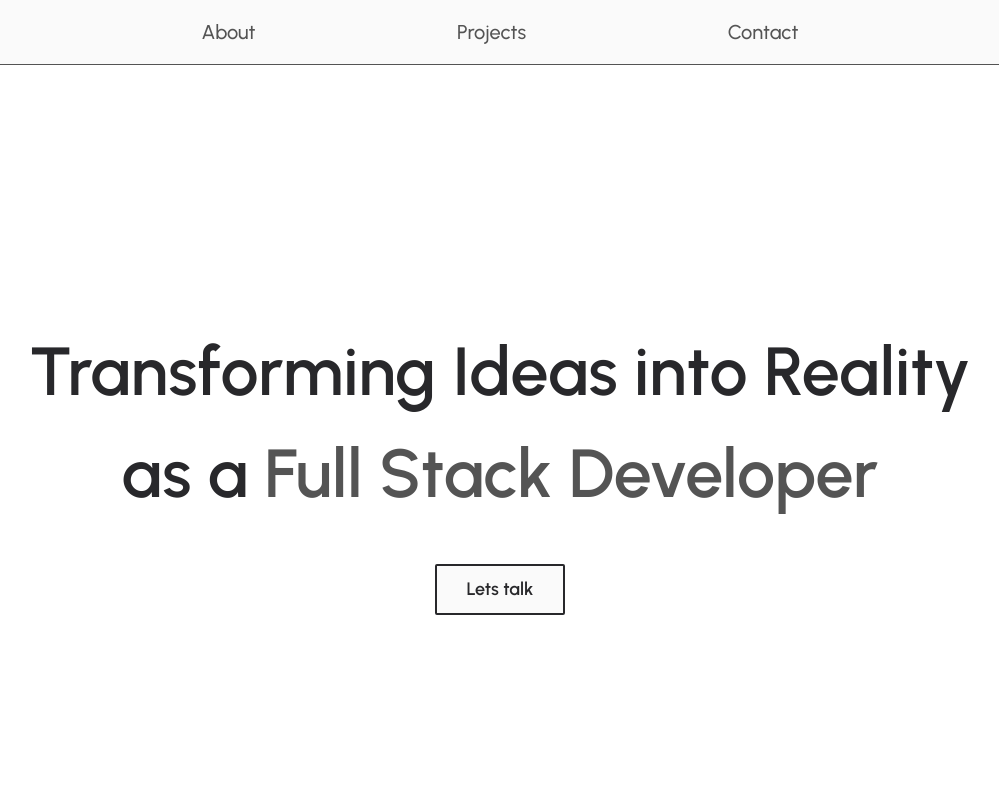
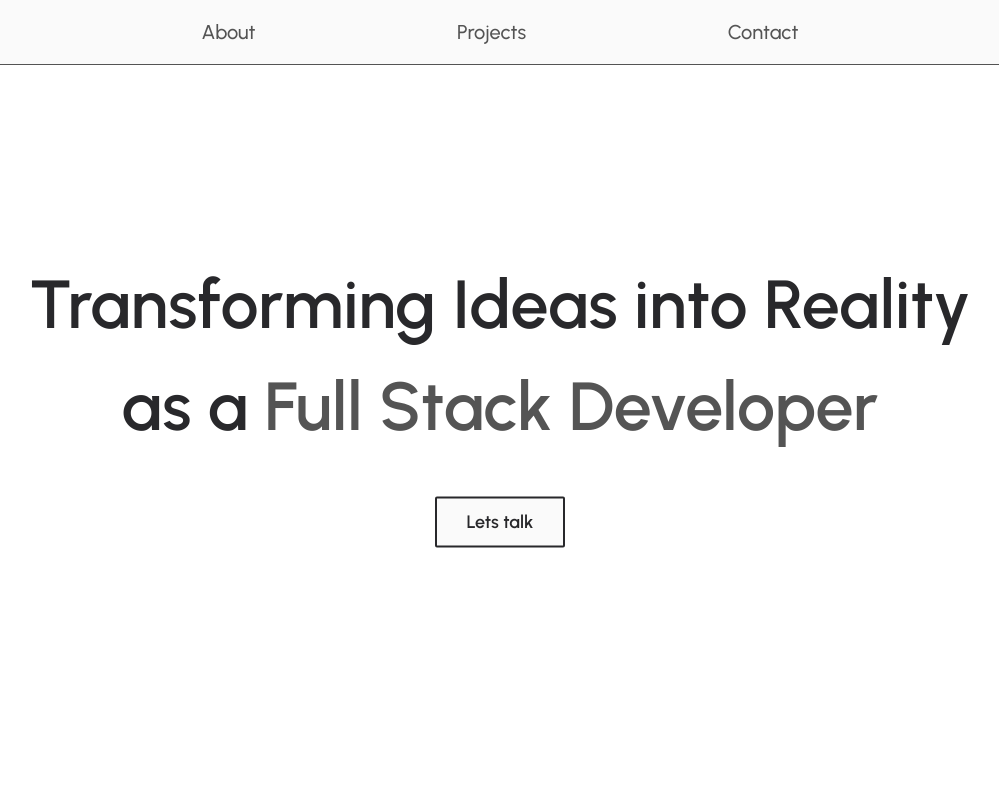
Before and after one commit to a1tdev/sbc-assignment-portfolio, a plain HTML site: page index.html in a window 1280 px wide. Shown: the top 797 px of the page, without its empty margins (140-1139 px from the left). Drawn offline with Linux system fonts and the light colour scheme.

Commit message:
Updated header height

```diff
--- a/index.html
+++ b/index.html
@@ -25,12 +25,14 @@
       </nav>
 
       <div class="header-bg">
-        <div class="header-container page-container">
-          <h1>
-            Transforming Ideas into Reality as a
-            <span class="highlight">Full Stack Developer</span>
-          </h1>
-          <a href="#contact" class="btn btn-animation">Lets talk</a>
+        <div class="header-container">
+          <div class="header-flex page-container">
+            <h1>
+              Transforming Ideas into Reality as a
+              <span class="highlight">Full Stack Developer</span>
+            </h1>
+            <a href="#contact" class="btn btn-animation">Lets talk</a>
+          </div>
         </div>
       </div>
     </header>
--- a/styles.css
+++ b/styles.css
@@ -304,16 +304,25 @@ button {
    ======================================================================== */
 
 .header-container {
+  position: relative;
+  width: 100%;
+  height: 100svh;
+}
+.header-flex {
   display: flex;
   flex-direction: column;
   align-items: center;
   gap: 4rem;
-  padding: 34rem 0;
+  width: 90%;
+  position: absolute;
+  top: 50%;
+  left: 50%;
+  transform: translate(-50%, -50%);
 }
-@media screen and (min-width: 64em) {
-  .header-container {
-    padding: 32rem 0;
-  }
+
+.header-container > div > a {
+  display: block;
+  position: relative;
 }
 
 .desktop-nav {
```
